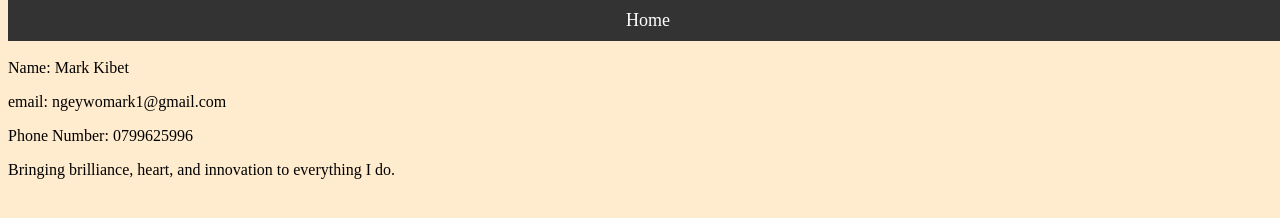
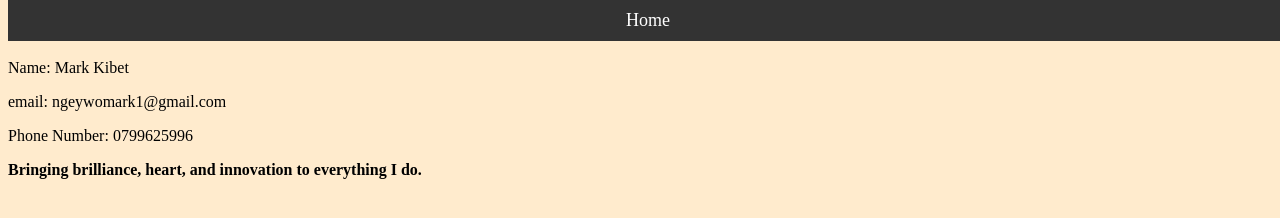
Before and after one commit to Jay-long2/my-emobilis-assignment-portfolio, a plain HTML site: page public/contact.html in a window 1280 px wide. Drawn offline with Linux system fonts and the light colour scheme; files whose address does not match are found by name.

Commit message:
Update contact.html

```diff
--- a/public/contact.html
+++ b/public/contact.html
@@ -21,5 +21,5 @@
     <p>Name: Mark Kibet</p>
     <p>email: ngeywomark1@gmail.com</p>
     <p>Phone Number: 0799625996</p>
-    <p>Bringing brilliance, heart, and innovation to everything I do.</p>
+    <p style="font-family:'Times New Roman', Times, serif;font-weight: bolder;">Bringing brilliance, heart, and innovation to everything I do.</p>
 </body>
```
